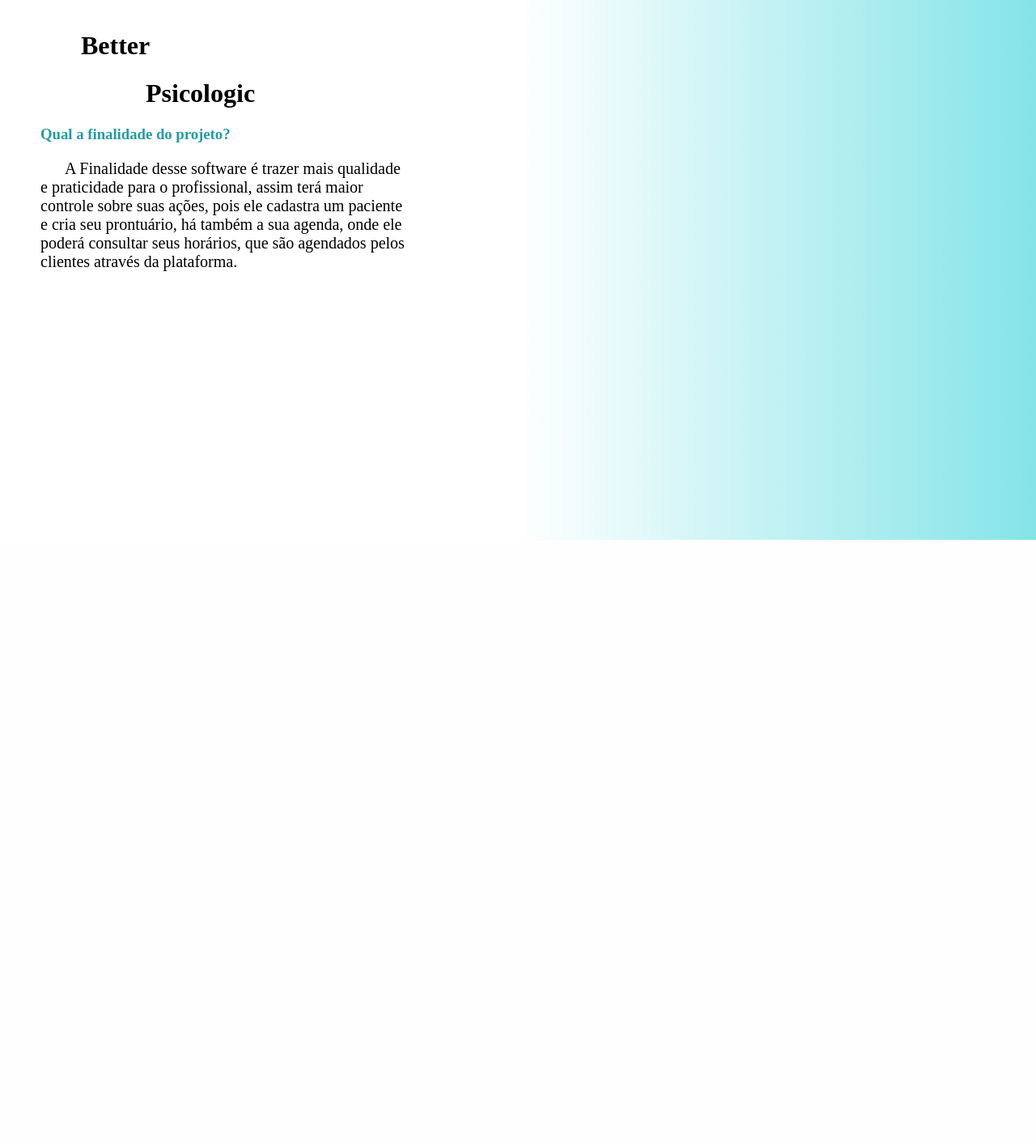
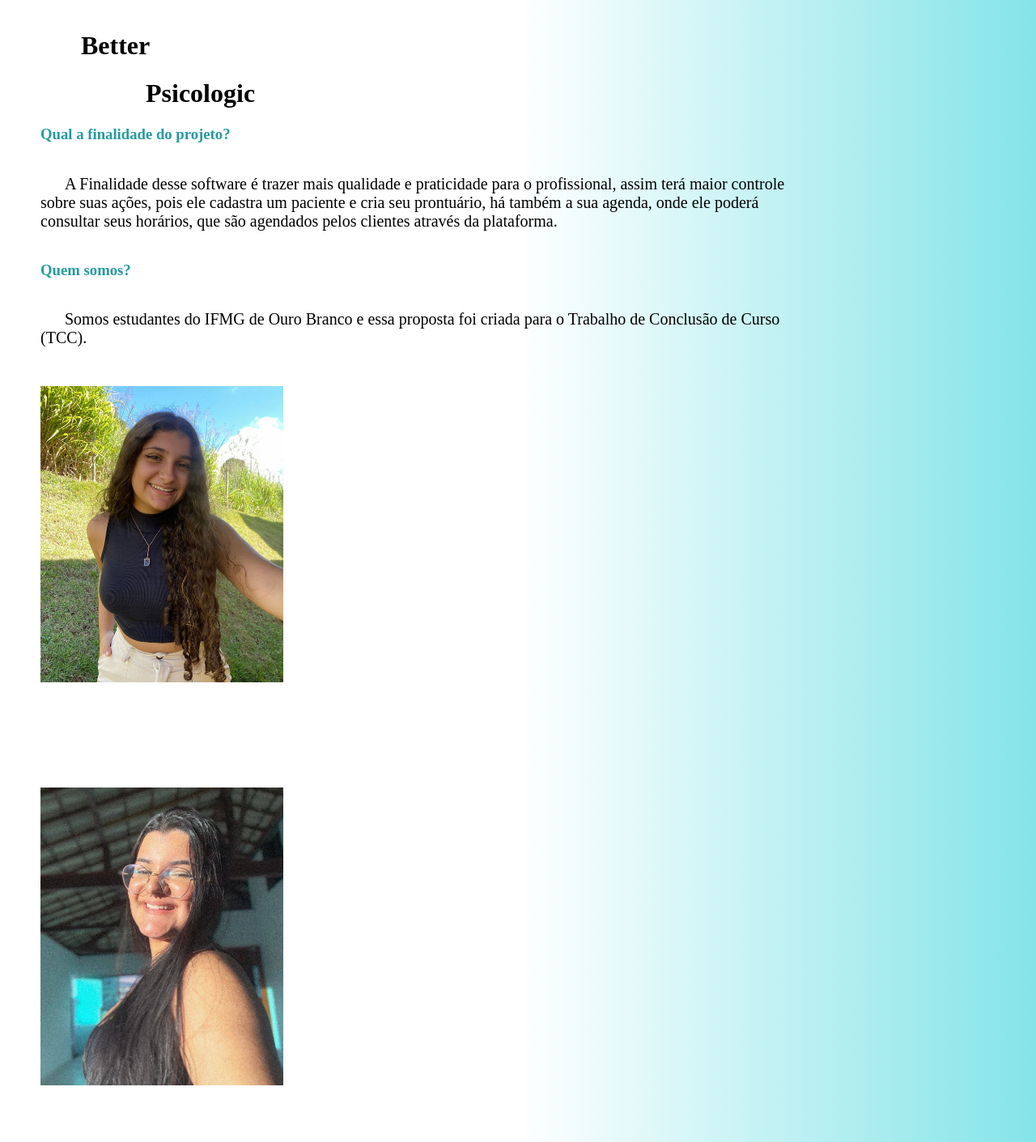
Before and after one commit to yasmimrochaa/betterPsicologic, a PHP site: page / in a window 1280 px wide. Shown: the part 133-1544 px from the top of the page at 81% size. Before the commit the page ends 800 px from the top, so only its background shows below. Run offline with PHP 8.4, Linux system fonts and the light colour scheme.

Commit message:
21/08/2023

```diff
--- a/index.html
+++ b/index.html
@@ -10,6 +10,9 @@
 
 <body class="gradiente">
     <header>
+        <div class="logo">
+
+        </div>
         <a href="http://" class="cabecalho">Home</a>
         <a href="http://" class="cabecalho">Quem somos?</a>
         <a href="" class="cabecalho">Login</a>
@@ -20,11 +23,29 @@
     </header>
     <h1 style="padding-top: 150px;">Better</h1>
     <h1 style="padding-left: 180px;">Psicologic</h1>
-    <h3> Qual a finalidade do projeto?</h3>
-    <p>A Finalidade desse software é trazer mais qualidade e praticidade para o profissional, assim terá maior
-        controle sobre suas ações, pois ele cadastra um paciente e cria seu prontuário, há também a sua agenda, onde
-        ele poderá consultar seus horários, que são agendados pelos clientes através da plataforma.
-    </p>
+    <div>
+        <h3> Qual a finalidade do projeto?</h3>
+        <p>A Finalidade desse software é trazer mais qualidade e praticidade para o profissional, assim terá maior
+            controle sobre suas ações, pois ele cadastra um paciente e cria seu prontuário, há também a sua agenda, onde
+            ele poderá consultar seus horários, que são agendados pelos clientes através da plataforma.
+        </p>
+    </div>
+    <br><br><br><br><br><br>
+    <div>
+        <h3>Quem somos?</h3>
+        <p>Somos estudantes do IFMG de Ouro Branco e essa proposta foi criada para o Trabalho de Conclusão de Curso
+            (TCC).</p> <br><br><br>
+        <div class="fotos">
+            <a href="https://instagram.com/anaa_roocha?igshid=MzRlODBiNWFlZA=="><img src="style/image/anaClara.jpeg"
+                    alt=""></a>
+            <a href="https://instagram.com/yasmim.isabela?igshid=MjEwN2IyYWYwYw=="><img src="style/image/yasmim.jpeg"
+                    alt=""></a>
+        </div>
+
+    </div>
+
+
+
 
 
 
--- a/style/index.css
+++ b/style/index.css
@@ -1,26 +1,26 @@
-body{
+body {
     margin: 0;
     padding: 0;
 }
 
-.gradiente{
-    width:500px;
-    height:8em;
+.gradiente {
+    width: 500px;
+    height: 8em;
     background-color: transparent;
     background-image: linear-gradient(to left, #84E4E8, transparent, rgb(255, 255, 255));
-  }
+}
 
 
-header{
+header {
     margin-top: 20px;
     background-color: #84E4E8;
     position: fixed;
     width: 100%;
     display: flex;
-
+    position: absolute;
 }
 
- a{
+a {
     text-align: right;
     text-decoration: none;
     margin-bottom: 15px;
@@ -30,23 +30,35 @@ header{
     color: #555;
     transition: all linear 160ms;
 }
-h1{
+
+h1 {
     padding-left: 100px;
 }
 
-h3{
+h3 {
     padding-left: 50px;
     color: #259B9F;
+    position: static;
 }
 
-p{
+p {
     padding-left: 50px;
     text-indent: 3ch;
     font-size: 20px;
+    padding-right: 300px;
+    position: absolute;
 }
 
-.socialMedia img{
+
+.socialMedia img {
     right: 150px;
+    top: 5px;
+    position: absolute;
+    width: 40px;
+}
+
+.logo {
+    left: 150px;
     top: 5px;
     position: absolute;
     width: 40px;
@@ -55,3 +67,10 @@ p{
 .cabecalho {
     padding-left: 70px;
 }
+
+.fotos img{
+    padding: 50px;
+    left: 20px;
+    width: 300px;
+    position: static;
+}
```
Also changed, not shown: style/image/anaClara.jpeg (added), style/image/yasmim.jpeg (added).
